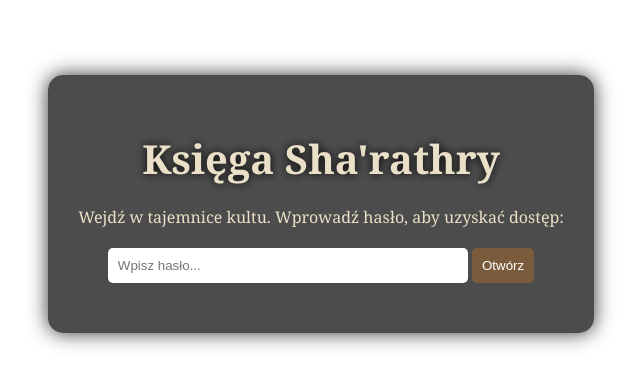
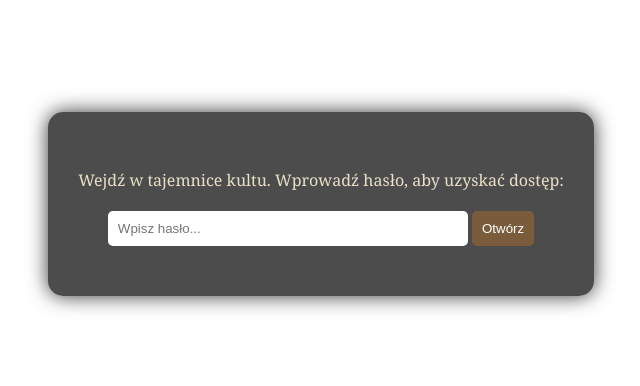
Before and after one commit to Greninja1309/ksiega-1-, a plain HTML site: page ksiega-sharathry/index.html in a window 1280 px wide. Shown: the part 196-582 px from the top of the page, without its empty margins (319-959 px from the left). Drawn offline with Linux system fonts and the light colour scheme.

Commit message:
Update index.html

```diff
--- a/ksiega-sharathry/index.html
+++ b/ksiega-sharathry/index.html
@@ -8,7 +8,7 @@
 </head>
 <body>
     <div class="book-container">
-        <h1>Księga Sha'rathry</h1>
+        <h1></h1>
         <p class="intro">Wejdź w tajemnice kultu. Wprowadź hasło, aby uzyskać dostęp:</p>
         <div class="password-section">
             <input type="password" id="password" placeholder="Wpisz hasło...">
```
